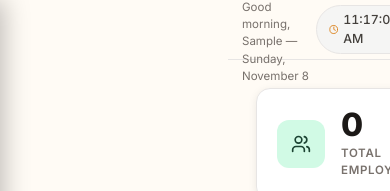
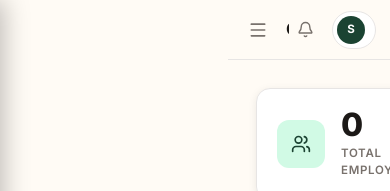
Before and after one commit to Pratik-kr21/HrManager, a React (Vite) app: page / in a window 390 px wide. Shown: the top 191 px of the page. Built offline with nearby package versions, Linux system fonts and the light colour scheme; no server answers; sample sign-in values are in the browser's storage.

Commit message:
feat(header): add mobile hamburger toggle and responsive user chips

```diff
--- a/src/components/Header.jsx
+++ b/src/components/Header.jsx
@@ -1,9 +1,9 @@
 import React, { useState, useEffect, useContext } from 'react';
 import { AuthContext } from '../context/AuthContext';
-import { Bell, Clock } from 'lucide-react';
-import { format } from 'date-fns';
+import { Bell, Clock, Menu } from 'lucide-react';
+import { format } from '../utils/date';
 
-const Header = ({ pageTitle }) => {
+const Header = ({ pageTitle, onToggleSidebar }) => {
     const { user } = useContext(AuthContext);
     const [time, setTime] = useState(new Date());
 
@@ -19,33 +19,47 @@ const Header = ({ pageTitle }) => {
 
     return (
         <header className="app-header">
-            <div>
-                <h2 style={{ fontSize:'1rem', fontWeight:700, color:'var(--charcoal)', letterSpacing:'-0.01em' }}>
-                    {pageTitle}
-                </h2>
-                <p style={{ fontSize:'0.72rem', color:'var(--stone-500)', marginTop:'1px' }}>
-                    {greeting}, {user?.name?.split(' ')[0]} — {format(time, 'EEEE, MMMM d')}
-                </p>
+            <div style={{ display: 'flex', alignItems: 'center', gap: '12px', minWidth: 0 }}>
+                {/* Mobile Hamburger Button */}
+                <button
+                    className="btn btn-ghost mobile-nav-toggle"
+                    onClick={onToggleSidebar}
+                    aria-label="Toggle navigation menu"
+                    style={{ padding: '6px', borderRadius: 'var(--r-md)' }}
+                >
+                    <Menu size={20} />
+                </button>
+
+                <div style={{ minWidth: 0 }}>
+                    <h2 style={{ fontSize: '1.05rem', fontWeight: 700, color: 'var(--charcoal)', letterSpacing: '-0.01em', whiteSpace: 'nowrap', overflow: 'hidden', textOverflow: 'ellipsis' }}>
+                        {pageTitle}
+                    </h2>
+                    <p className="header-greeting-sub" style={{ fontSize: '0.72rem', color: 'var(--stone-500)', marginTop: '1px', whiteSpace: 'nowrap', overflow: 'hidden', textOverflow: 'ellipsis' }}>
+                        {greeting}, {user?.name?.split(' ')[0]} — {format(time, 'EEEE, MMMM d')}
+                    </p>
+                </div>
             </div>
 
-            <div style={{ display:'flex', alignItems:'center', gap:'12px' }}>
+            <div style={{ display: 'flex', alignItems: 'center', gap: '10px', flexShrink: 0 }}>
                 {/* Live clock chip */}
-                <div style={{ display:'flex', alignItems:'center', gap:'5px', background:'var(--stone-100)', border:'1px solid var(--stone-200)', padding:'5px 12px', borderRadius:'var(--r-full)', fontSize:'0.78rem', fontWeight:500, color:'var(--stone-700)', fontVariantNumeric:'tabular-nums' }}>
-                    <Clock size={13} style={{ color:'var(--amber)' }} />
+                <div className="header-clock" style={{ display: 'flex', alignItems: 'center', gap: '5px', background: 'var(--stone-100)', border: '1px solid var(--stone-200)', padding: '5px 12px', borderRadius: 'var(--r-full)', fontSize: '0.78rem', fontWeight: 500, color: 'var(--stone-700)', fontVariantNumeric: 'tabular-nums' }}>
+                    <Clock size={13} style={{ color: 'var(--amber)' }} />
                     {format(time, 'hh:mm:ss a')}
                 </div>
 
                 {/* Notification bell */}
-                <button className="btn btn-ghost" style={{ borderRadius:'50%', padding:'8px', position:'relative' }}>
+                <button className="btn btn-ghost" style={{ borderRadius: '50%', padding: '8px', position: 'relative' }} aria-label="Notifications">
                     <Bell size={17} />
                 </button>
 
                 {/* User chip */}
-                <div style={{ display:'flex', alignItems:'center', gap:'9px', background:'var(--surface)', border:'1px solid var(--stone-200)', padding:'6px 14px 6px 6px', borderRadius:'var(--r-full)' }}>
-                    <div style={{ width:'28px', height:'28px', borderRadius:'50%', background:'var(--forest)', color:'#fff', display:'flex', alignItems:'center', justifyContent:'center', fontSize:'0.72rem', fontWeight:700 }}>
+                <div style={{ display: 'flex', alignItems: 'center', gap: '8px', background: 'var(--surface)', border: '1px solid var(--stone-200)', padding: '4px 10px 4px 4px', borderRadius: 'var(--r-full)' }}>
+                    <div style={{ width: '28px', height: '28px', borderRadius: '50%', background: 'var(--forest)', color: '#fff', display: 'flex', alignItems: 'center', justifyContent: 'center', fontSize: '0.72rem', fontWeight: 700, flexShrink: 0 }}>
                         {user?.name?.charAt(0).toUpperCase()}
                     </div>
-                    <span style={{ fontSize:'0.82rem', fontWeight:600, color:'var(--charcoal)' }}>{user?.name?.split(' ')[0]}</span>
+                    <span className="header-user-name" style={{ fontSize: '0.82rem', fontWeight: 600, color: 'var(--charcoal)' }}>
+                        {user?.name?.split(' ')[0]}
+                    </span>
                 </div>
             </div>
         </header>
```
